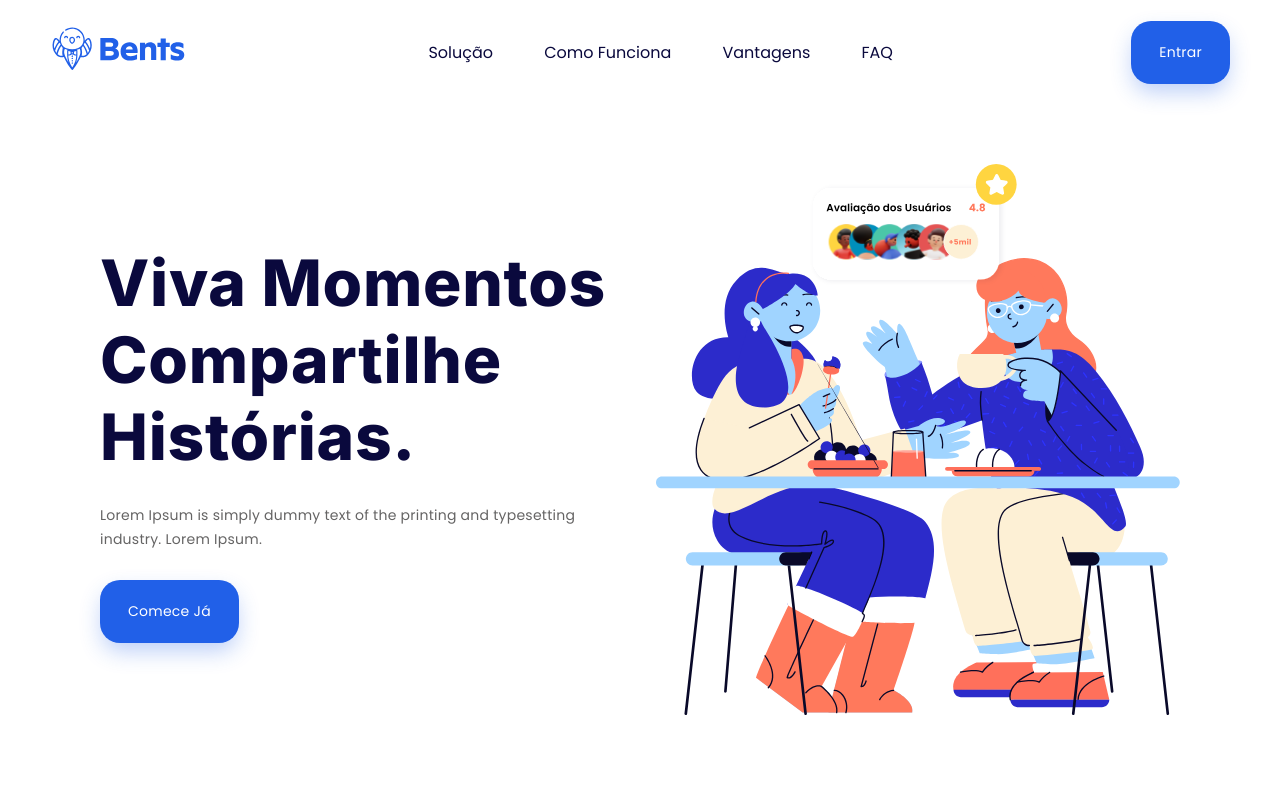
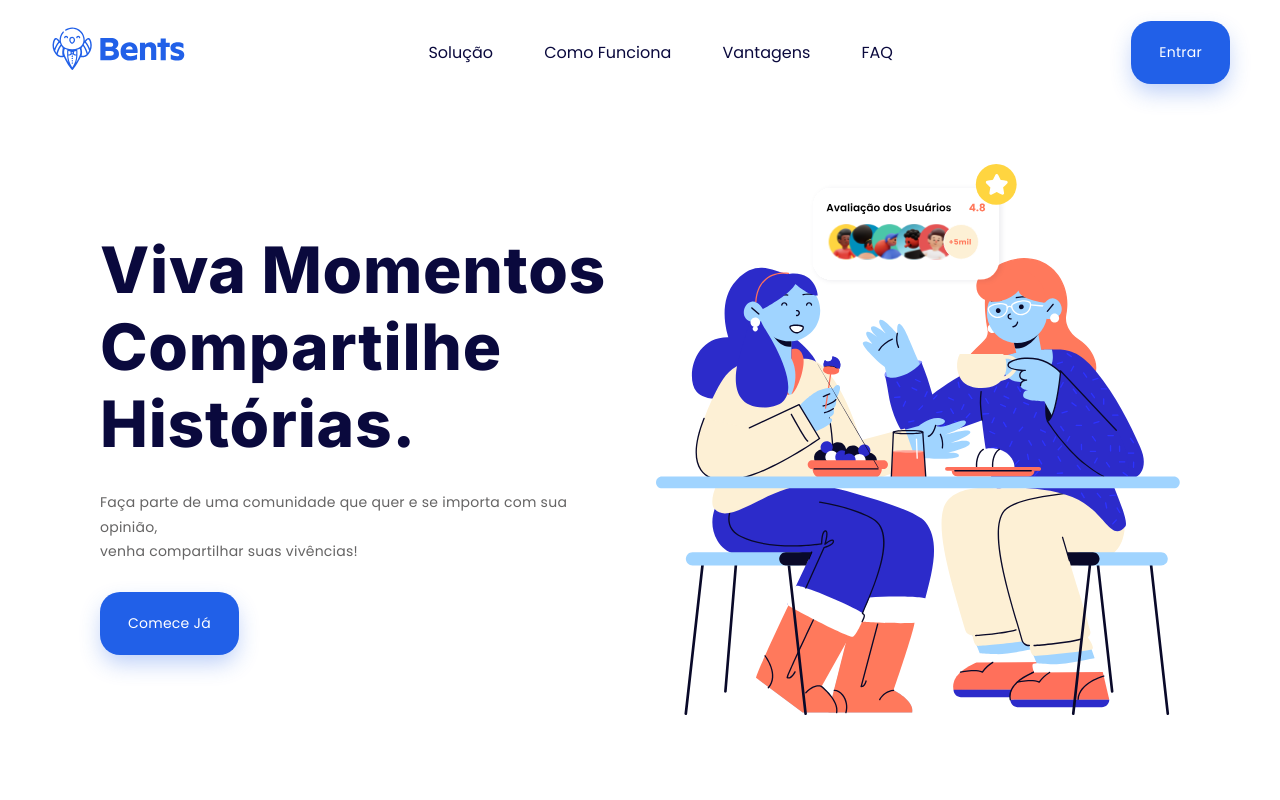
Before and after one commit to benteats/benteats-frontend, a React (Vite) app in the folder bents-app/: page / in a window 1280 px wide. Shown: the top 800 px of the page. Built offline with nearby package versions, Linux system fonts and the light colour scheme.

Commit message:
feat(Hero): adicionando texto ao hero

```diff
--- a/bents-app/src/components/home/hero/Hero.tsx
+++ b/bents-app/src/components/home/hero/Hero.tsx
@@ -15,8 +15,8 @@ export default function Hero() {
               {`Viva Momentos Compartilhe Histórias.`}
             </HeroStyle.HeroTitle>
             <HeroStyle.HeroDescription>
-              {`Lorem Ipsum is simply dummy text of the printing and typesetting
-              industry. Lorem Ipsum.`}
+              {`Faça parte de uma comunidade que quer e  se importa com sua opinião,
+              venha compartilhar suas vivências!`}
             </HeroStyle.HeroDescription>
             <Global.Button>Comece Já</Global.Button>
           </HeroStyle.HeroTitleContainer>
```
